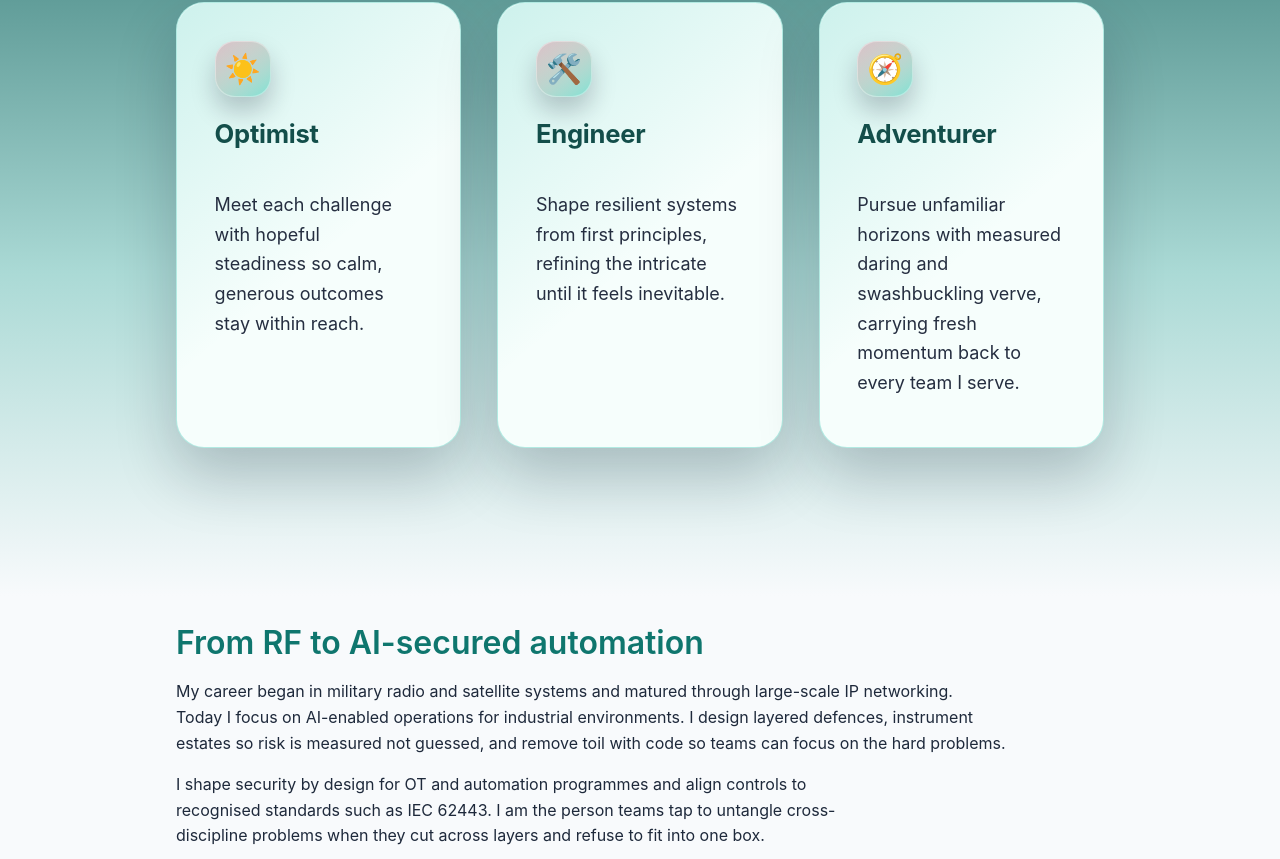
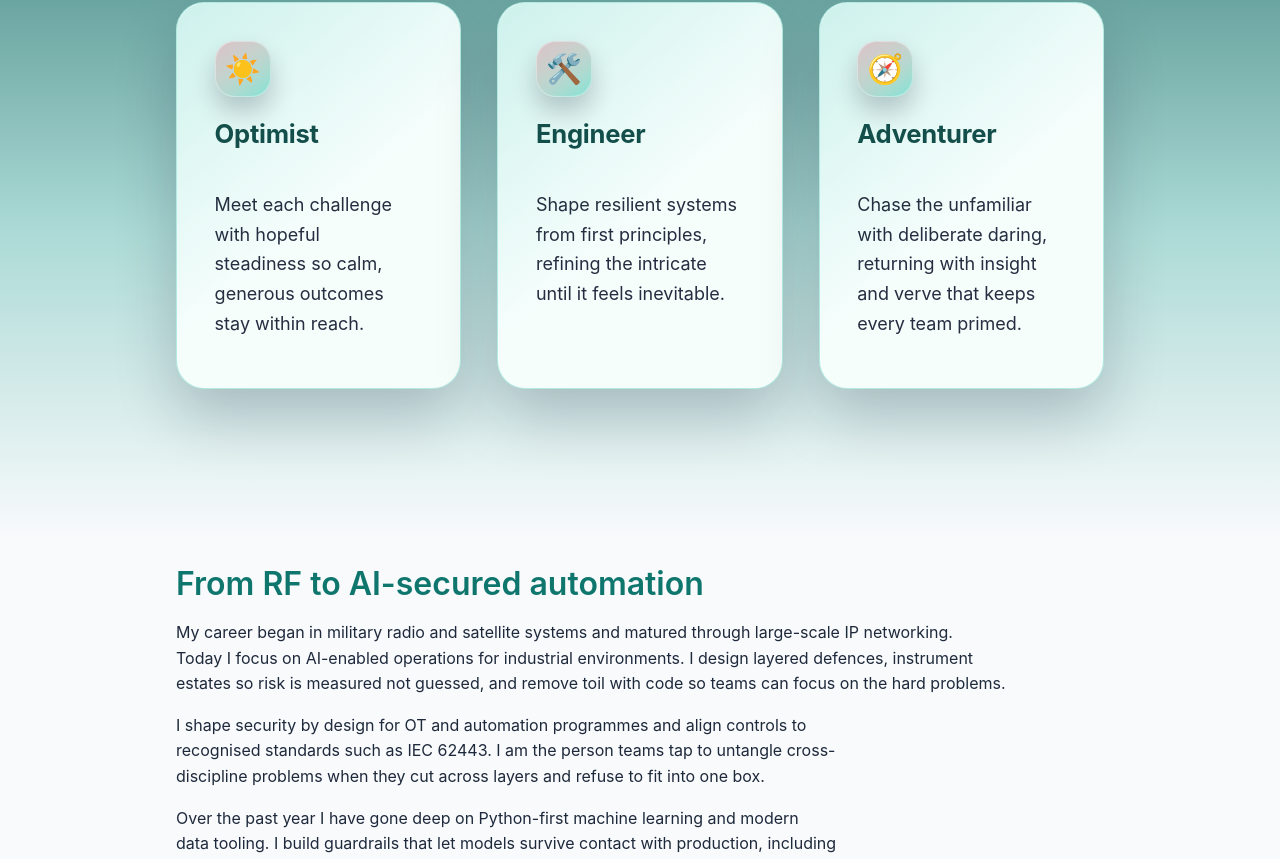
Before and after one commit to pau1a/plnext, a Next.js app: page /about in a window 1280 px wide. Shown: the part 941-1800 px from the top of the page. Built offline with nearby package versions, Linux system fonts and the light colour scheme; no server answers.

Commit message:
Refine adventurer hero trait copy

```diff
--- a/src/app/about/about-content.tsx
+++ b/src/app/about/about-content.tsx
@@ -33,7 +33,7 @@ const heroTraits = [
     key: "adventurer",
     title: "Adventurer",
     description:
-      "Pursue unfamiliar horizons with measured daring and swashbuckling verve, carrying fresh momentum back to every team I serve.",
+      "Chase the unfamiliar with deliberate daring, returning with insight and verve that keeps every team primed.",
     glyph: "🧭",
   },
 ] as const;
```
